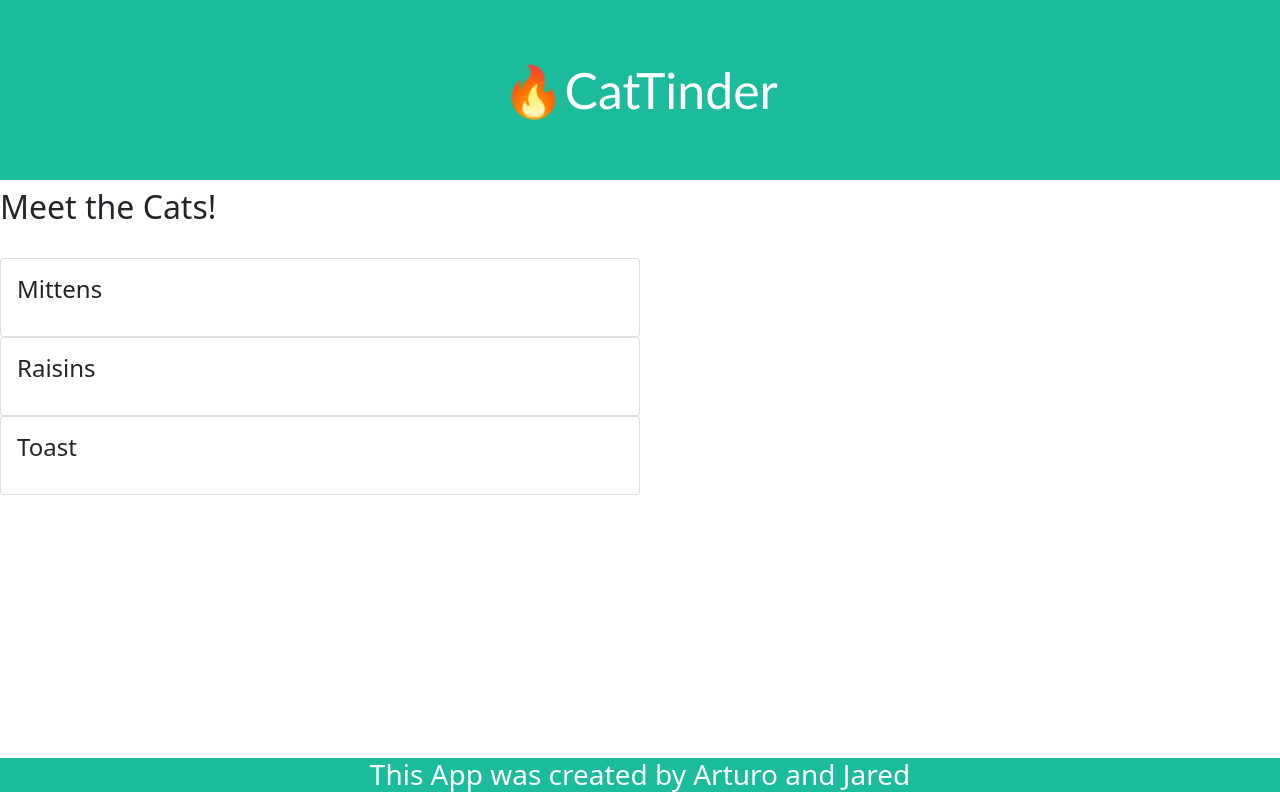
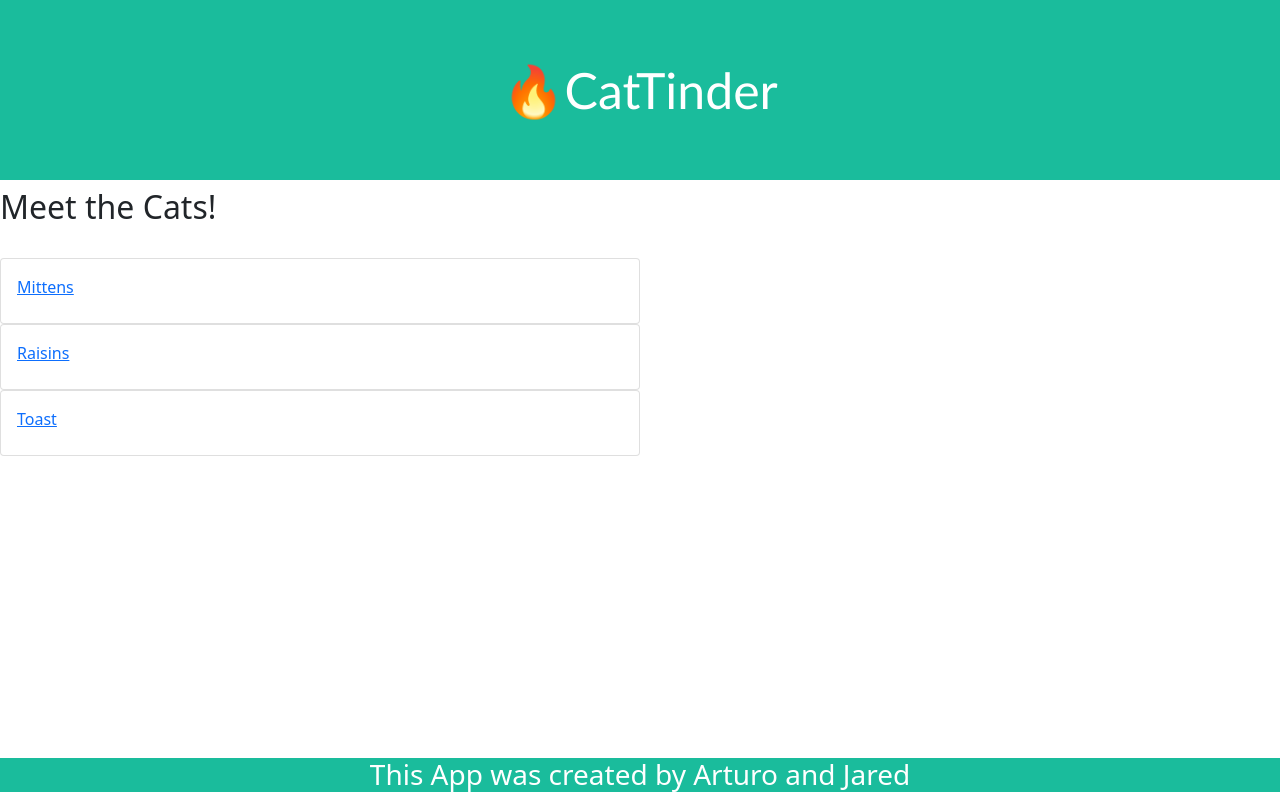
Before and after one commit to learn-academy-2021-charlie/cat-tinder-frontend-jared-and-arturo, a React (Create React App) app: page /catindex in a window 1280 px wide. Built offline with nearby package versions, Linux system fonts and the light colour scheme.

Commit message:
list of cat names, show rout to pass param for cat, click cat name and taken to page

```diff
--- a/src/App.js
+++ b/src/App.js
@@ -1,4 +1,3 @@
-import logo from './logo.svg';
 import './App.css';
 import Header from './components/Header';
 import Footer from './components/Footer';
--- a/src/pages/CatIndex.js
+++ b/src/pages/CatIndex.js
@@ -1,5 +1,7 @@
 import React, { Component } from 'react';
 import { Card, CardTitle, Col } from 'reactstrap';
+import { NavLink } from 'react-router-dom'
+
 
 class CatIndex extends Component {
   render() {
@@ -12,7 +14,10 @@
       return (
         <Card body key={ cat.id }>
           <CardTitle>
-            <h4>{ cat.name }</h4>
+          <NavLink to={`/catshow/${cat.id}`}>
+            { cat.name }
+          </NavLink>
+
           </CardTitle>
         </Card>
       )
```
Also changed, not shown: src/pages/CatShow.js (indentation only), 1 other file (tests, documents, lock files or other folders).
